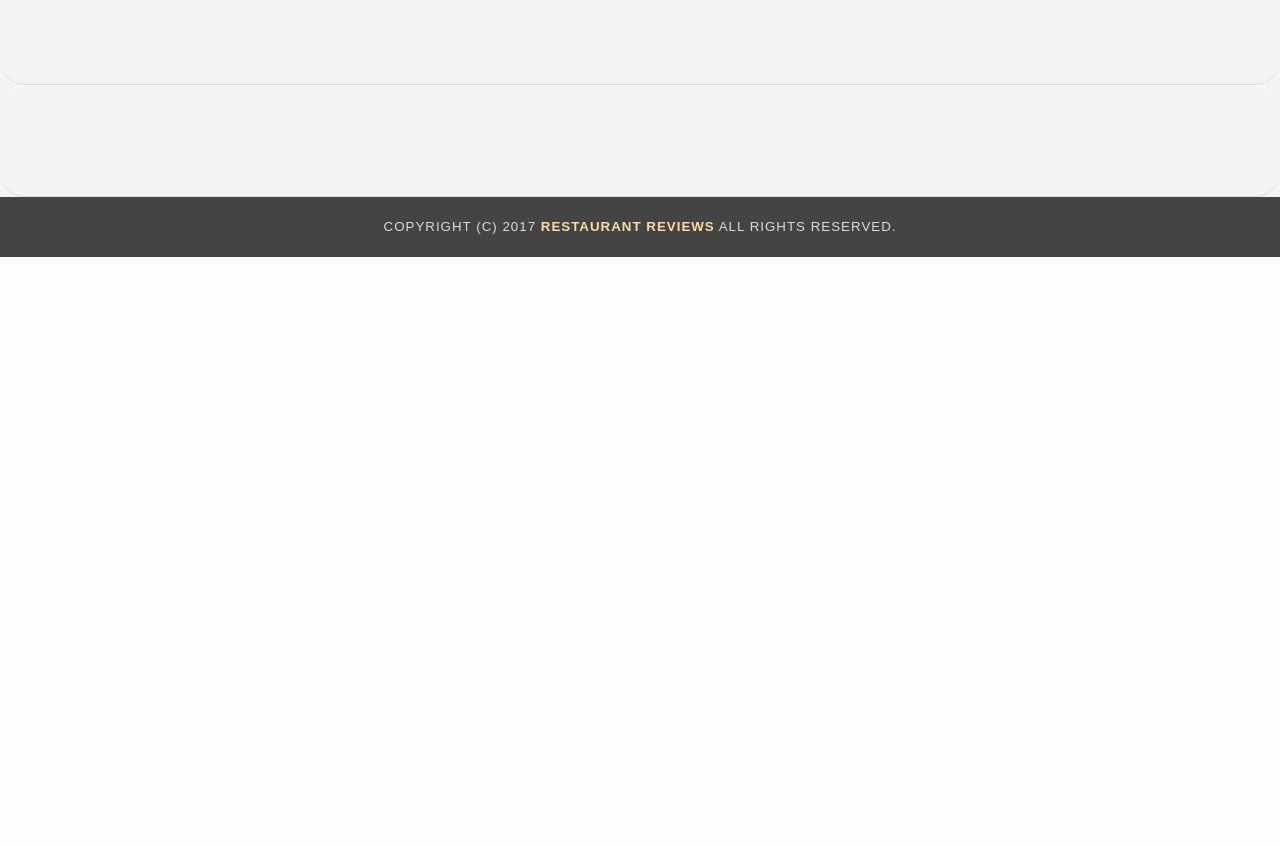
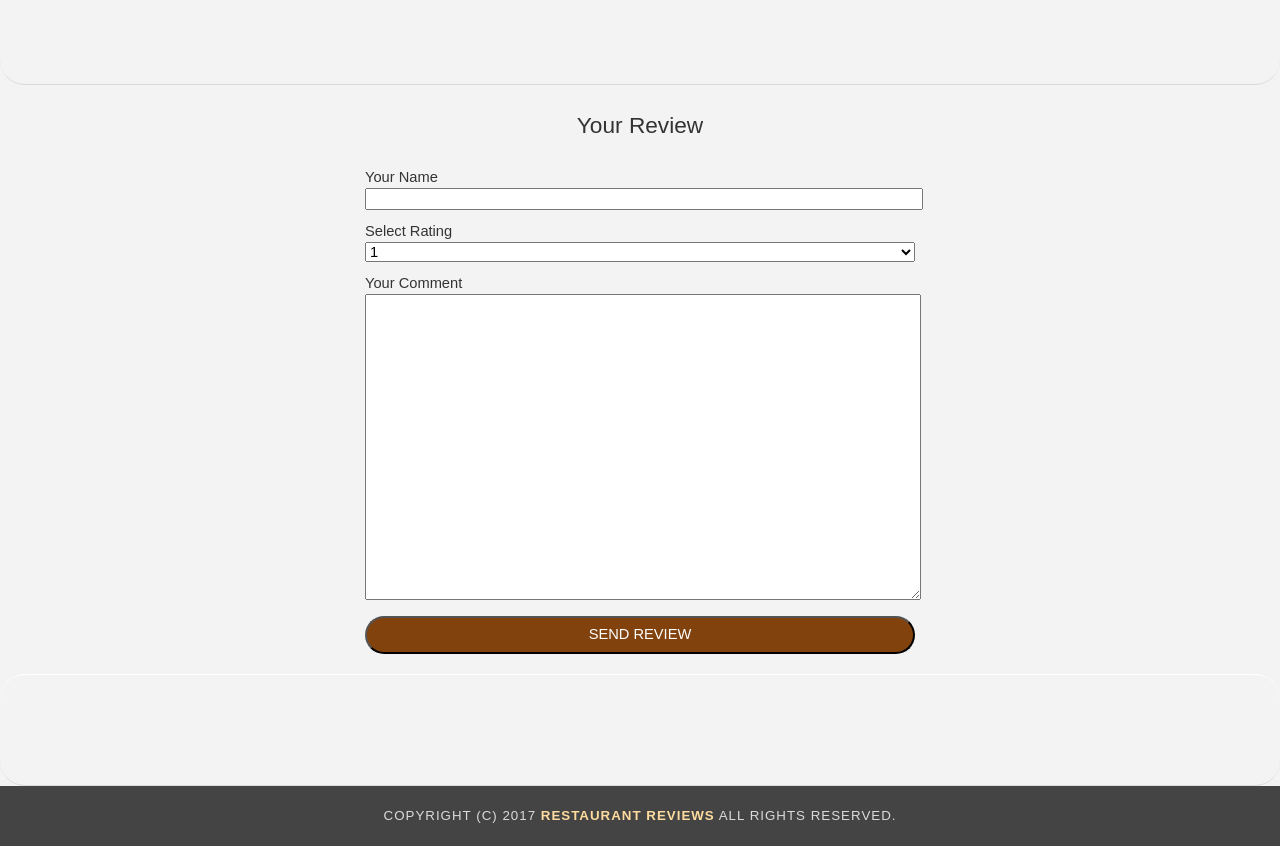
Before and after one commit to manuVz/google-udacity-mws-restaurant-reviews-stage3, a website: page app/restaurant.html in a window 1280 px wide. Shown: the part 484-1330 px from the top of the page. Before the commit the page ends 800 px from the top, so only its background shows below. Drawn offline with nearby package versions, Linux system fonts and the light colour scheme; files that its build step writes are made by us from their sources.

Commit message:
Add form for submit review

```diff
--- a/app/restaurant.html
+++ b/app/restaurant.html
@@ -52,6 +52,28 @@
       </div>
     </section>
     <!-- end restaurant -->
+    <!-- Beginning add Review form  -->
+    <section id="add-review">
+      <p>Your Review</p>
+      <div id="">
+      <form action="sendReview()" method="post">
+        <label for="author">Your Name</label></br>
+        <input type="text" id="author" name="txtauthor"></input></br>
+        <label for="rating">Select Rating</label></br>
+        <select id="rating" name="cmbrating">
+          <option value="1">1</option>
+          <option value="2">2</option>
+          <option value="3">3</option>
+          <option value="4">4</option>
+          <option value="5">5</option>
+        </select>
+        </br>
+        <label for="comment">Your Comment</label></br>
+        <textarea type="text" id="comment "name="txtcomment" maxlength="2000"></textarea></br>
+        <button type="submit">Send Review</button>
+      </form>
+    </div>
+    </section>
     <!-- Beginning reviews -->
     <section id="reviews-container">
       <ul id="reviews-list" role="list" aria-label="resturant reviews"></ul>
--- a/app/scripts/dbhelper.js
+++ b/app/scripts/dbhelper.js
@@ -1,4 +1,4 @@
-//import idb from 'idb.js';
+//import idb from 'idb';
 /**
  * Common database helper functions.
  */
@@ -43,7 +43,19 @@ class DBHelper {
         console.log('Altra funzione per recuperare ristoranti');
       })
   }*/
+  static promiseDb () {
+    return idb.open ('restaurant-reviews', 1, upgradeDb =>{
+      switch(upgradeDb.oldVersion){
+      case 0: upgradeDb.createObjectStore('restaurants',
+          {keyPath:'id', autoIncrement: true });
+      case 1:
+      const reviews = upgradeDb.createObjectStore('reviews',
+          {keyPath: 'id', autoIncrement: true});
+          reviews.createIndex('restaurant', 'restaurant_id');
+      }
+   });
 
+  }
   static fetchRestaurants (){
 
     let urlToFetch = DBHelper.DATABASE_URL;
@@ -122,11 +134,10 @@ class DBHelper {
    */
   static fetchRestaurantById(id) {
     // fetch all restaurants with proper error handling.
-    return DBHelper.fetchRestaurants ()
+    return DBHelper.fetchRestaurants()
     .then( restaurants =>{
-        restaurants.find(r => r.id == id);
-      })
-    .catch(error =>{
+            return restaurants.find( r => r.id === id);
+      }).catch(error =>{
       console.log(`Restaurant does not exist ${error}`);
     });
 
--- a/app/scripts/main.js
+++ b/app/scripts/main.js
@@ -211,7 +211,7 @@ const createRestaurantHTML = (restaurant) => {
   btnfavourite.innerHTML = '';
   btnfavourite.className = 'far fa-heart';
 
-  if((restaurant.is_favorite===true) || (restaurant.is_favorite ==="true")){
+  if((restaurant.is_favorite===true) || (restaurant.is_favorite ==='true')){
     btnfavourite.setAttribute('style','color:red;font-weight:600');
   }
 
--- a/app/scripts/restaurant_info.js
+++ b/app/scripts/restaurant_info.js
@@ -12,10 +12,8 @@ document.addEventListener('DOMContentLoaded', (event) => {
  * Initialize leaflet map
  */
 const initMap = () => {
-  fetchRestaurantFromURL((error, restaurant) => {
-    if (error) { // Got an error!
-      console.error(error);
-    } else {
+  fetchRestaurantFromURL()
+    .then(restaurant => {
       self.newMap = L.map('map', {
         center: [restaurant.latlng.lat, restaurant.latlng.lng],
         zoom: 16,
@@ -31,8 +29,8 @@ const initMap = () => {
       }).addTo(newMap);
       fillBreadcrumb();
       DBHelper.mapMarkerForRestaurant(self.restaurant, self.newMap);
-    }
-  });
+    })
+
 }
 /**
  * Initialize Google map, called from HTML.
@@ -60,24 +58,24 @@ const initMap = () => {
 /**
  * Get current restaurant from page URL.
  */
-const fetchRestaurantFromURL = (callback) => {
+const fetchRestaurantFromURL = () => {
   if (self.restaurant) { // restaurant already fetched!
-    callback(null, self.restaurant)
-    return;
+    return Promise.resolve(self.restaurant);
   }
-  const id = getParameterByName('id');
+  const id = parseInt(getParameterByName('id'));
+  console.log(`FetchRestaurant ${id}`);
   if (!id) { // no id found in URL
-    error = 'No restaurant id in URL'
-    callback(error, null);
+    return Promise.reject('No restaurant id in URL')
   } else {
-    DBHelper.fetchRestaurantById(id, (error, restaurant) => {
+    return DBHelper.fetchRestaurantById(id)
+    .then(restaurant => {
+      console.log(`Restaurant: ${restaurant}`);
+      if (!restaurant) {
+        return Promise.reject('Restaurant not found');
+      }
       self.restaurant = restaurant;
-      if (!restaurant) {
-        console.error(error);
-        return;
-      }
       fillRestaurantHTML();
-      callback(null, restaurant)
+      return restaurant;
     });
   }
 }
--- a/app/styles/styles.scss
+++ b/app/styles/styles.scss
@@ -494,6 +494,15 @@ nav h1 a {
   }
 }
 
+#add-review {
+  min-height: 300px;
+  display:flex;
+  flex-direction: column;
+  align-items: center;
+}
+/*#addReviewTitle {
+  color:
+}*/
 #restaurant-container, #reviews-container {
   border-bottom: 1px solid #d9d9d9;
   border-top: 1px solid #fff;
@@ -527,7 +536,43 @@ nav h1 a {
   padding-bottom: 1pt;
   text-transform: uppercase;
 }
+//------------------------- REVIEWS FORM----------------------------------
+#add-review p {
+  //color: #82420D;
+  //font-size: 24pt;
+  font-size: 17pt;
+  font-weight: 300;
+  //letter-spacing: 5px;
+  padding-bottom: 1pt;
+  //text-transform: uppercase;
 
+}
+form {
+  min-width:250px;
+}
+input, select, textarea {
+  margin-bottom:10px;
+  font-size: 11pt;
+  width:100%;
+}
+label {
+  font-size: 11pt;
+  font-family: Arial, Helvetica, sans-serif;
+}
+#add-review button {
+  background-color: #82420d;
+  border-radius: 20px;
+  width: 100%;
+  color: #fff;
+  display: inline-block;
+  vertical-align: middle;
+  font-size: 11pt;
+  margin-bottom: 20px;
+  padding: 8px 30px 10px;
+  text-align: center;
+  text-decoration: none;
+  text-transform: uppercase;
+}
 #reviews-list {
   margin: 0;
   padding: 0;
@@ -592,6 +637,12 @@ nav h1 a {
 }
 
 @media screen and (min-width: 750px) {
+  form{
+    min-width: 400px;
+  }
+  textarea {
+    min-height: 200px;
+  }
   .review-name {
     font-size: 15pt;
   }
@@ -607,6 +658,12 @@ nav h1 a {
 }
 
 @media screen and (min-width: 950px) {
+  form{
+    min-width: 550px;
+  }
+  textarea {
+    min-height: 300px;
+  }
   .review-name {
     font-size: 17pt;
   }
--- a/app/sw.js
+++ b/app/sw.js
@@ -3,7 +3,7 @@ import idb from 'idb';
 
 //Promise For indexDB, create IndexDB and createObjectStore restaurants
 
-function promiseDb () {
+/*function promiseDb () {
     return idb.open ('restaurant-reviews', 1, upgradeDb =>{
       switch(upgradeDb.oldVersion){
       case 0: upgradeDb.createObjectStore('restaurants',
@@ -15,7 +15,7 @@ function promiseDb () {
       }
    });
 
-  }
+  }*/
 
 self.addEventListener('install', event =>{
     event.waitUntil(caches.open(cacheName)
@@ -68,7 +68,7 @@ self.addEventListener('fetch', event =>{
     //Divide request
     if((urlrequest.port === '1337') && (urlpath.startsWith('/restaurants'))){
         console.log(`Verso Server ${urlrequest.port} e path: ${urlpath} `);
-       toServer(event);
+       //toServer(event);
        return;
     }
     //else {
```
